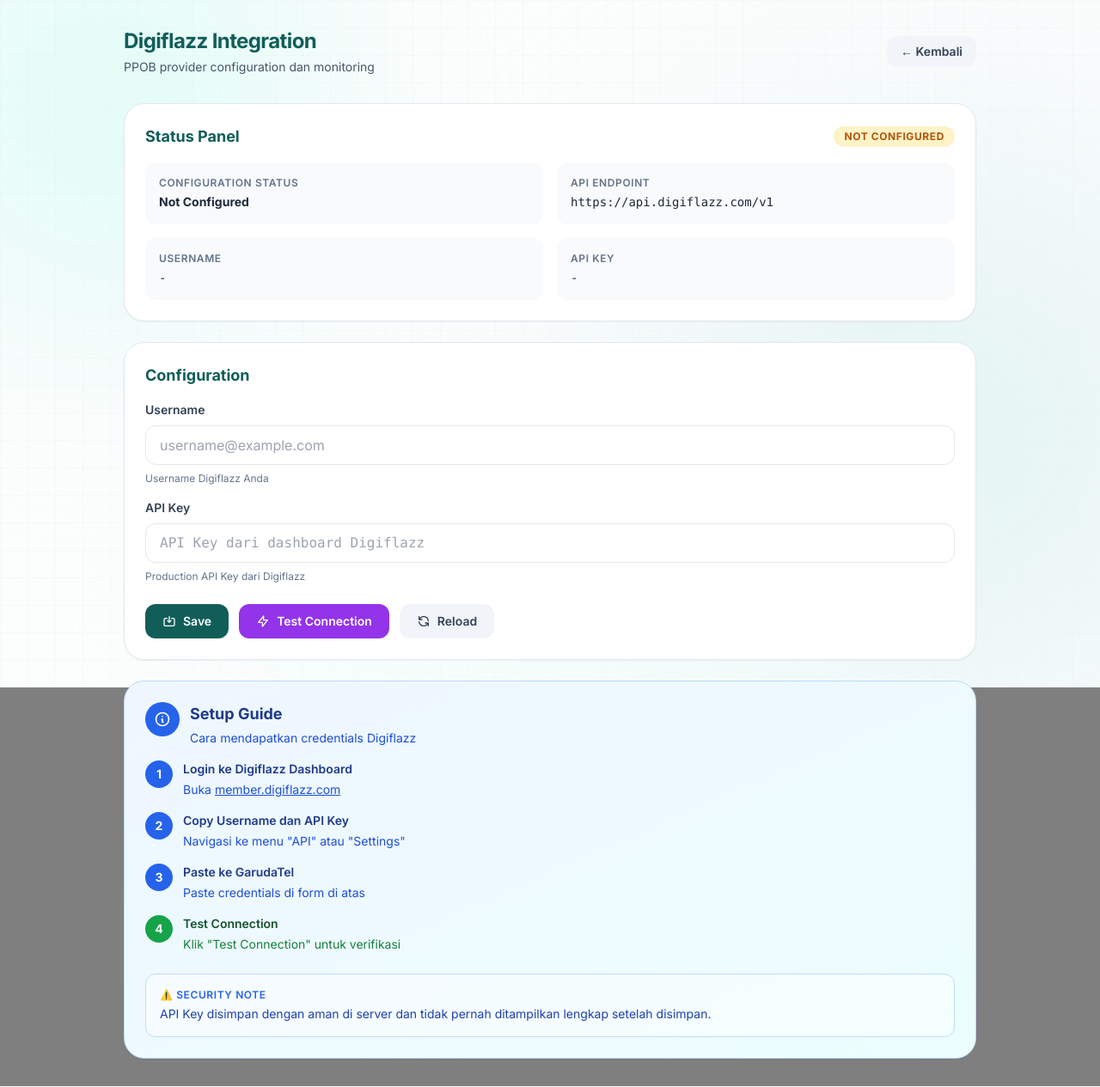
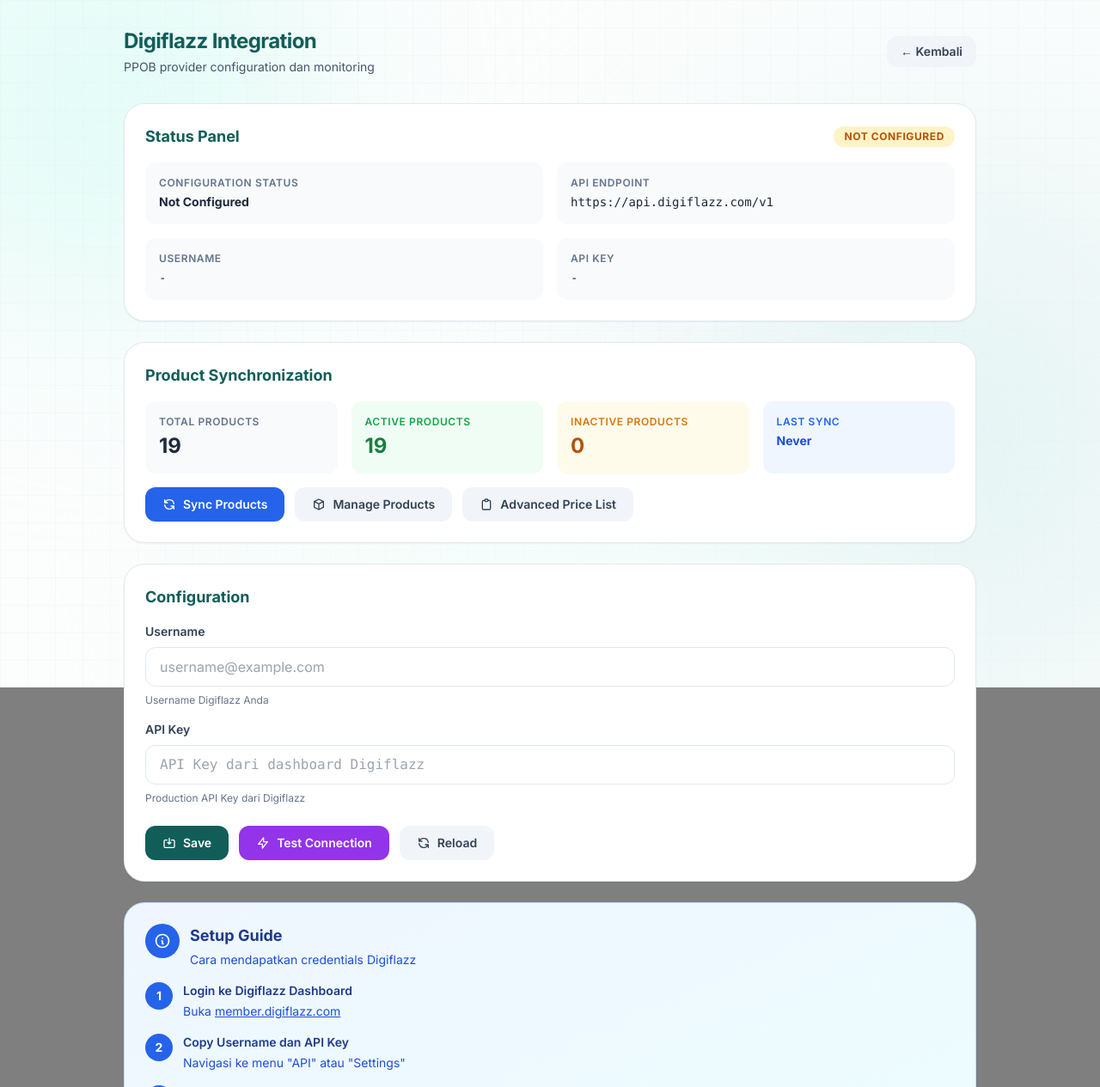
Before and after one commit to angga2103/GarudaTel-Enterprise-RC6, a Flask app: page /admin/digiflazz in a window 1280 px wide. Shown: the top 1265 px of the page at 86% size. Run offline with Flask 3, Linux system fonts and the light colour scheme; the visitor is signed in with stand-in values (Sample User, id 1); data comes from the database, SQL or seed files in the repository; data that the repository does not hold is empty; some libraries are stand-ins or nearby versions.

Commit message:
fix(digiflazz): complete product sync and integration hardening

```diff
--- a/routes/admin.py
+++ b/routes/admin.py
@@ -6,11 +6,15 @@ import time
 import json
 import hashlib
 import urllib.request
+import logging
 from functools import wraps
 
 import requests
 from flask import Blueprint, render_template, request, jsonify, redirect, url_for, send_file
 from flask_login import login_required, current_user
+
+# Logger for admin routes
+logger = logging.getLogger(__name__)
 
 from models import (
     get_admin_stats,
@@ -1979,7 +1983,7 @@ def api_digiflazz_test():
         result = digiflazz.cek_saldo()
 
         if result and result.get("status") == "Sukses":
-            balance = result.get("deposit", 0)
+            balance = result.get("saldo", 0)
             return jsonify({
                 "ok": True,
                 "is_valid": True,
@@ -1996,6 +2000,194 @@ def api_digiflazz_test():
 
     except Exception as e:
         return jsonify({"ok": False, "error": str(e)}), 500
+
+
+@admin_bp.route("/api/digiflazz/sync", methods=["POST"])
+@admin_required
+def api_digiflazz_sync():
+    """Sync all products from Digiflazz to local database."""
+    try:
+        import digiflazz
+        from models import upsert_product
+
+        # Check if configured
+        if not digiflazz._has_credentials():
+            return jsonify({
+                "ok": False,
+                "error": "Digiflazz belum dikonfigurasi. Simpan credentials terlebih dahulu."
+            }), 400
+
+        # Fetch pricelist from Digiflazz (prepaid only for now)
+        cmd = "prepaid"
+        try:
+            items = digiflazz.fetch_pricelist(cmd)
+        except Exception as e:
+            return jsonify({
+                "ok": False,
+                "error": f"Gagal mengambil data dari Digiflazz: {type(e).__name__}"
+            }), 502
+
+        # Validate response
+        if isinstance(items, dict) and "message" in items:
+            return jsonify({
+                "ok": False,
+                "error": f"Digiflazz error: {items.get('message')}"
+            }), 400
+
+        if not isinstance(items, list):
+            return jsonify({
+                "ok": False,
+                "error": "Format data dari Digiflazz tidak valid"
+            }), 400
+
+        # Build SKU map for tracking
+        by_sku = {}
+        for it in items:
+            sku_code = it.get("buyer_sku_code") or it.get("sku")
+            if not sku_code:
+                continue
+
+            b_status = it.get("buyer_product_status", True)
+            s_status = it.get("seller_product_status", True)
+
+            # Determine if product is active
+            is_active = 1
+            if str(b_status).lower() in ("false", "0") or str(s_status).lower() in ("false", "0"):
+                is_active = 0
+
+            by_sku[sku_code] = {
+                "name": it.get("product_name") or it.get("name"),
+                "category": it.get("category"),
+                "brand": it.get("brand"),
+                "type": it.get("type", "prepaid"),
+                "price": int(it.get("price", 0) or 0),
+                "description": (it.get("desc") or it.get("description") or "")[:200],
+                "active": is_active
+            }
+
+        # Get existing products from database
+        conn = get_conn()
+        try:
+            existing_products = conn.execute(
+                "SELECT sku, margin FROM products"
+            ).fetchall()
+            existing_skus = {row["sku"]: row["margin"] for row in existing_products}
+        finally:
+            conn.close()
+
+        # Statistics
+        created = 0
+        updated = 0
+        skipped = 0
+
+        # Process each product
+        for sku, product_data in by_sku.items():
+            try:
+                if sku in existing_skus:
+                    # Update existing product (preserve margin)
+                    margin = existing_skus[sku]
+                    upsert_product(
+                        sku=sku,
+                        name=product_data["name"],
+                        category=product_data["category"],
+                        brand=product_data["brand"],
+                        type_=product_data["type"],
+                        base_price=product_data["price"],
+                        margin=margin,
+                        description=product_data["description"],
+                        is_active=product_data["active"]
+                    )
+                    updated += 1
+                else:
+                    # Create new product (default margin 0)
+                    upsert_product(
+                        sku=sku,
+                        name=product_data["name"],
+                        category=product_data["category"],
+                        brand=product_data["brand"],
+                        type_=product_data["type"],
+                        base_price=product_data["price"],
+                        margin=0,
+                        description=product_data["description"],
+                        is_active=product_data["active"]
+                    )
+                    created += 1
+            except Exception as e:
+                logger.error("Failed to sync Digiflazz product SKU %s: %s", sku, str(e), exc_info=True)
+                skipped += 1
+                continue
+
+        total_processed = created + updated + skipped
+
+        # Save last sync timestamp to settings table (only on successful sync)
+        try:
+            sync_conn = get_conn()
+            try:
+                res = sync_conn.execute("UPDATE settings SET value=datetime('now') WHERE key=?", ("last_digiflazz_sync",))
+                if res.rowcount == 0:
+                    sync_conn.execute("INSERT INTO settings (key, value) VALUES (?, datetime('now'))", ("last_digiflazz_sync",))
+                sync_conn.commit()
+            finally:
+                sync_conn.close()
+        except Exception as e:
+            logger.warning("Failed to update last_digiflazz_sync timestamp: %s", str(e))
+
+        return jsonify({
+            "ok": True,
+            "message": "Product sync successful",
+            "stats": {
+                "total_processed": total_processed,
+                "created": created,
+                "updated": updated,
+                "deactivated": 0,
+                "skipped": skipped
+            }
+        })
+
+    except Exception as e:
+        logger.error("Digiflazz sync failed: %s", str(e), exc_info=True)
+        return jsonify({"ok": False, "error": "Internal sync error. Check server logs."}), 500
+
+
+@admin_bp.route("/api/digiflazz/products/stats", methods=["GET"])
+@admin_required
+def api_digiflazz_products_stats():
+    """Get Digiflazz product statistics."""
+    try:
+        conn = get_conn()
+        try:
+            # Get total products
+            total_row = conn.execute("SELECT COUNT(*) as count FROM products").fetchone()
+            total = total_row["count"] if total_row else 0
+
+            # Get active products
+            active_row = conn.execute("SELECT COUNT(*) as count FROM products WHERE is_active = 1").fetchone()
+            active = active_row["count"] if active_row else 0
+
+            # Get inactive products
+            inactive = total - active
+
+            # Get last sync time from settings table (dedicated Digiflazz sync timestamp)
+            last_sync_row = conn.execute(
+                "SELECT value FROM settings WHERE key = 'last_digiflazz_sync'"
+            ).fetchone()
+            last_sync = last_sync_row["value"] if last_sync_row else None
+
+        finally:
+            conn.close()
+
+        return jsonify({
+            "ok": True,
+            "stats": {
+                "total": total,
+                "active": active,
+                "inactive": inactive,
+                "last_sync": last_sync
+            }
+        })
+    except Exception as e:
+        logger.error("Failed to retrieve Digiflazz product statistics: %s", str(e), exc_info=True)
+        return jsonify({"ok": False, "error": "Internal error. Check server logs."}), 500
 
 
 # ----- PaymentKita Integration -----
--- a/templates/admin/digiflazz.html
+++ b/templates/admin/digiflazz.html
@@ -47,6 +47,47 @@
                 <div class="text-xs text-red-600 font-semibold uppercase tracking-wider mb-1">Last Error</div>
                 <div id="digi-last-error" class="text-sm text-red-700 font-mono"></div>
             </div>
+        </div>
+    </div>
+
+    <!-- Product Synchronization -->
+    <div class="bg-white border border-slate-200 rounded-[24px] p-6 shadow-sm mb-6">
+        <h2 class="text-lg font-bold text-[#115E59] mb-4">Product Synchronization</h2>
+
+        <div class="grid grid-cols-1 md:grid-cols-2 lg:grid-cols-4 gap-4 mb-4">
+            <div class="p-4 bg-slate-50 rounded-xl">
+                <div class="text-xs text-slate-500 font-semibold uppercase tracking-wider mb-1">Total Products</div>
+                <div id="digi-total-products" class="text-2xl font-bold text-slate-800">-</div>
+            </div>
+            <div class="p-4 bg-green-50 rounded-xl">
+                <div class="text-xs text-green-600 font-semibold uppercase tracking-wider mb-1">Active Products</div>
+                <div id="digi-active-products" class="text-2xl font-bold text-green-700">-</div>
+            </div>
+            <div class="p-4 bg-amber-50 rounded-xl">
+                <div class="text-xs text-amber-600 font-semibold uppercase tracking-wider mb-1">Inactive Products</div>
+                <div id="digi-inactive-products" class="text-2xl font-bold text-amber-700">-</div>
+            </div>
+            <div class="p-4 bg-blue-50 rounded-xl">
+                <div class="text-xs text-blue-600 font-semibold uppercase tracking-wider mb-1">Last Sync</div>
+                <div id="digi-last-sync" class="text-sm font-bold text-blue-700">-</div>
+            </div>
+        </div>
+
+        <div class="flex flex-wrap gap-3">
+            <button onclick="syncProducts()" class="px-5 py-2.5 bg-blue-600 hover:bg-blue-700 text-white rounded-xl text-sm font-semibold transition-colors flex items-center gap-2">
+                <svg class="w-4 h-4" fill="none" stroke="currentColor" viewBox="0 0 24 24"><path stroke-linecap="round" stroke-linejoin="round" stroke-width="2" d="M4 4v5h.582m15.356 2A8.001 8.001 0 004.582 9m0 0H9m11 11v-5h-.581m0 0a8.003 8.003 0 01-15.357-2m15.357 2H15"></path></svg>
+                Sync Products
+            </button>
+
+            <a href="/admin/products" class="px-5 py-2.5 bg-slate-100 hover:bg-slate-200 text-slate-700 rounded-xl text-sm font-semibold transition-colors flex items-center gap-2">
+                <svg class="w-4 h-4" fill="none" stroke="currentColor" viewBox="0 0 24 24"><path stroke-linecap="round" stroke-linejoin="round" stroke-width="2" d="M20 7l-8-4-8 4m16 0l-8 4m8-4v10l-8 4m0-10L4 7m8 4v10M4 7v10l8 4"></path></svg>
+                Manage Products
+            </a>
+
+            <a href="/admin/pricelist" class="px-5 py-2.5 bg-slate-100 hover:bg-slate-200 text-slate-700 rounded-xl text-sm font-semibold transition-colors flex items-center gap-2">
+                <svg class="w-4 h-4" fill="none" stroke="currentColor" viewBox="0 0 24 24"><path stroke-linecap="round" stroke-linejoin="round" stroke-width="2" d="M9 5H7a2 2 0 00-2 2v12a2 2 0 002 2h10a2 2 0 002-2V7a2 2 0 00-2-2h-2M9 5a2 2 0 002 2h2a2 2 0 002-2M9 5a2 2 0 012-2h2a2 2 0 012 2"></path></svg>
+                Advanced Price List
+            </a>
         </div>
     </div>
 
@@ -172,6 +213,28 @@ async function loadConfiguration() {
         }
     } catch (e) {
         console.error('Failed to load configuration:', e);
+    }
+}
+
+async function loadProductStats() {
+    try {
+        const res = await fetch('/admin/api/digiflazz/products/stats');
+        const data = await res.json();
+
+        if (data.ok) {
+            document.getElementById('digi-total-products').textContent = data.stats.total.toLocaleString('id-ID');
+            document.getElementById('digi-active-products').textContent = data.stats.active.toLocaleString('id-ID');
+            document.getElementById('digi-inactive-products').textContent = data.stats.inactive.toLocaleString('id-ID');
+
+            if (data.stats.last_sync) {
+                const lastSync = new Date(data.stats.last_sync);
+                document.getElementById('digi-last-sync').textContent = lastSync.toLocaleString('id-ID');
+            } else {
+                document.getElementById('digi-last-sync').textContent = 'Never';
+            }
+        }
+    } catch (e) {
+        console.error('Failed to load product stats:', e);
     }
 }
 
@@ -320,8 +383,63 @@ async function testConnection() {
     }
 }
 
+async function syncProducts() {
+    Swal.fire({
+        title: 'Syncing Products...',
+        text: 'Mengambil data produk dari Digiflazz',
+        allowOutsideClick: false,
+        didOpen: () => Swal.showLoading()
+    });
+
+    try {
+        const csrfToken = document.querySelector('meta[name="csrf-token"]')?.getAttribute('content') || '';
+        const res = await fetch('/admin/api/digiflazz/sync', {
+            method: 'POST',
+            headers: {
+                'Content-Type': 'application/json',
+                'X-CSRF-Token': csrfToken
+            },
+            credentials: 'same-origin'
+        });
+
+        const data = await res.json();
+
+        if (data.ok) {
+            Swal.fire({
+                icon: 'success',
+                title: 'Sync Successful',
+                html: `
+                    <div class="text-left space-y-2">
+                        <p><strong>New Products:</strong> ${data.stats.created}</p>
+                        <p><strong>Updated:</strong> ${data.stats.updated}</p>
+                        <p><strong>Skipped:</strong> ${data.stats.skipped}</p>
+                        <p><strong>Total Processed:</strong> ${data.stats.total_processed}</p>
+                        <p class="text-sm text-slate-600 mt-2">${data.message || ''}</p>
+                    </div>
+                `,
+                confirmButtonColor: '#115E59'
+            });
+            // Reload product stats
+            loadProductStats();
+        } else {
+            Swal.fire({
+                icon: 'error',
+                title: 'Sync Failed',
+                text: data.error || 'Gagal sync produk dari Digiflazz'
+            });
+        }
+    } catch (e) {
+        Swal.fire({
+            icon: 'error',
+            title: 'Error',
+            text: 'Failed to sync products: ' + String(e)
+        });
+    }
+}
+
 function reloadConfiguration() {
     loadConfiguration();
+    loadProductStats();
 
     Swal.fire({
         toast: true,
@@ -336,6 +454,7 @@ function reloadConfiguration() {
 // Load on page load
 document.addEventListener('DOMContentLoaded', function() {
     loadConfiguration();
+    loadProductStats();
 });
 </script>
 {% endblock %}
```
